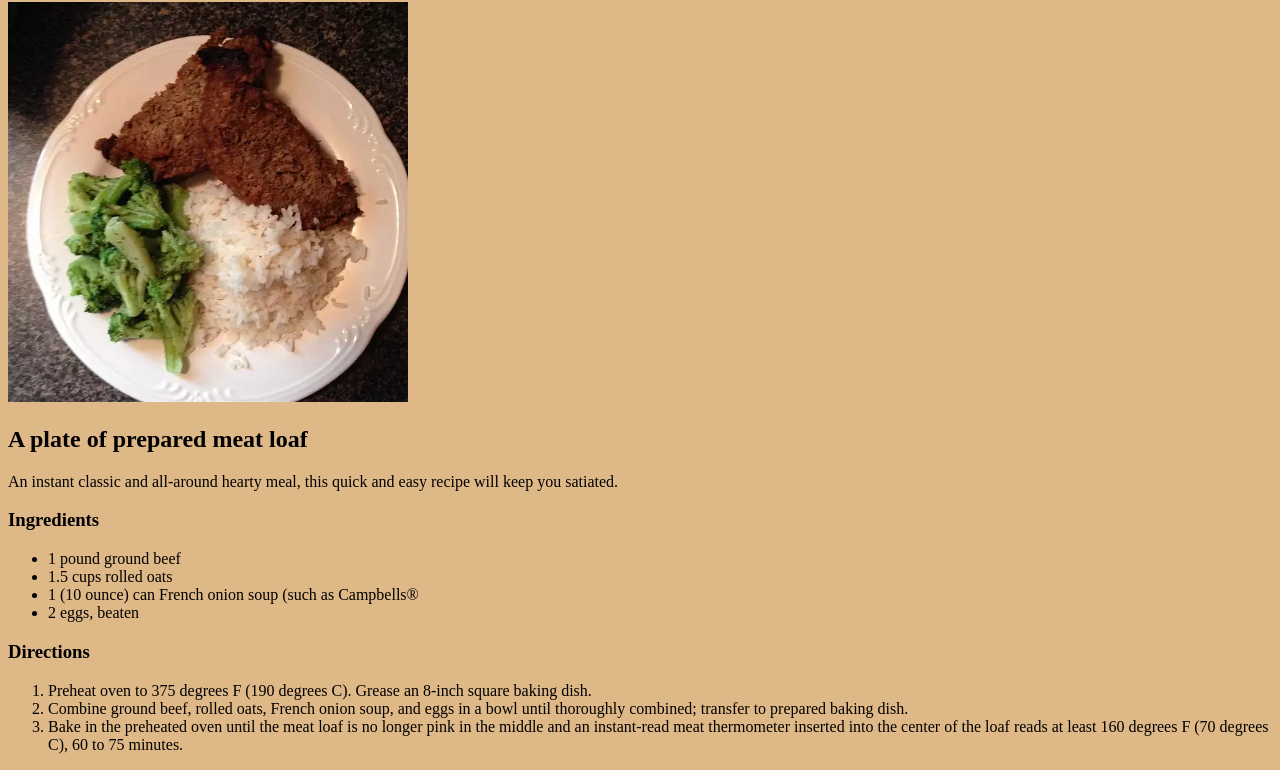
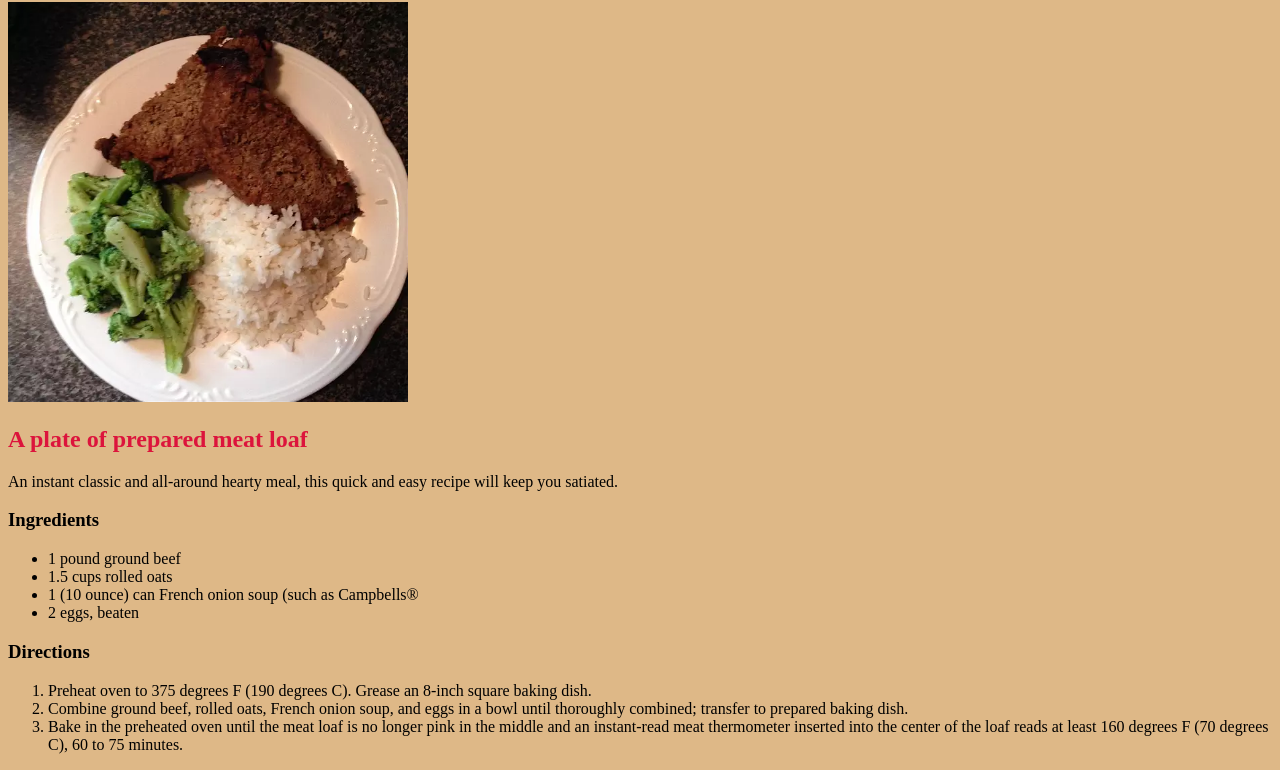
Before and after one commit to greenteaisgreat/odin-recipes, a plain HTML site: page recipes/meat-loaf.html in a window 1280 px wide. Shown: the part 84-854 px from the top of the page. Drawn offline with Linux system fonts and the light colour scheme.

Commit message:
Add CSS to recipe description

```diff
--- a/recipes/meat-loaf.html
+++ b/recipes/meat-loaf.html
@@ -12,7 +12,7 @@
 
         <img src='../images/meat-loaf.jpeg' width=400 height=auto alt='a plate of meat loaf'>
 
-        <h2>A plate of prepared meat loaf</h2>
+        <h2 class='meatloaf'>A plate of prepared meat loaf</h2>
 
         <p>An instant classic and all-around hearty meal, this quick and easy recipe
             will keep you satiated.</p>
--- a/style.css
+++ b/style.css
@@ -13,3 +13,11 @@ h1{
 .padthai{
     color: crimson;
 }
+
+.ravioli{
+    color: crimson;
+}
+
+.meatloaf{
+    color: crimson;
+}
```
